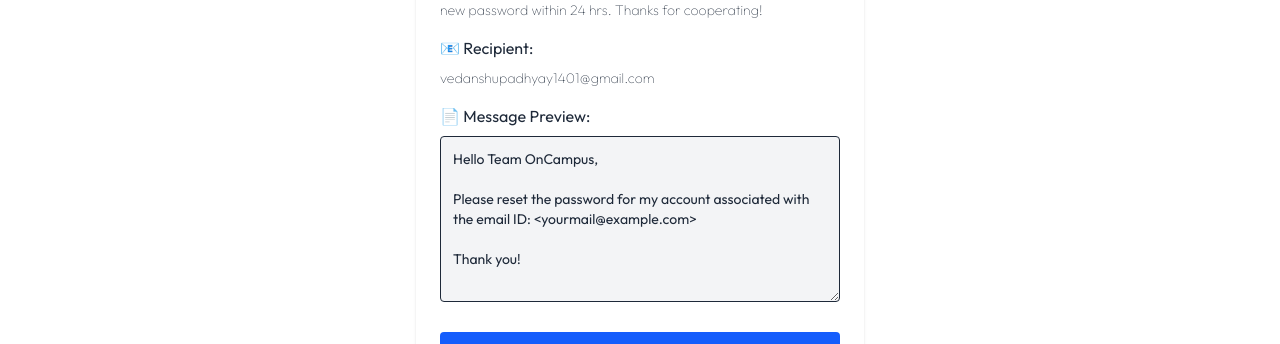
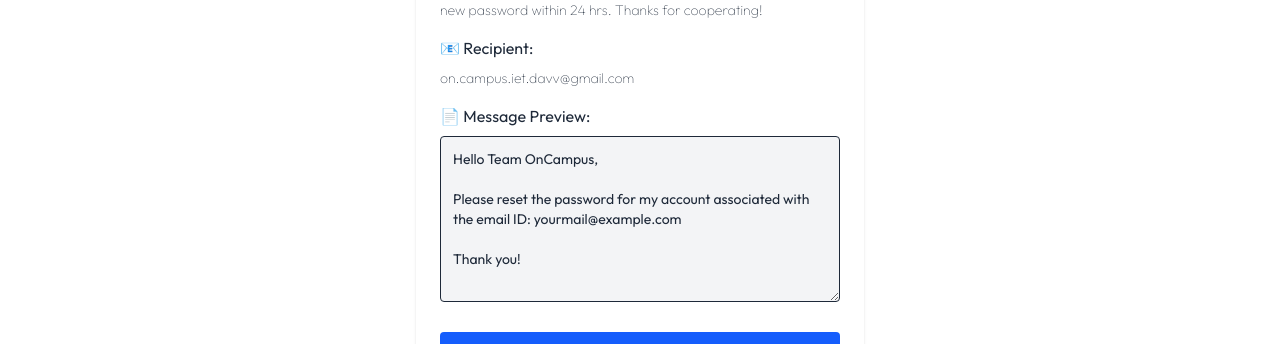
Before and after one commit to Vedanshh14/On-Campus_IET, a React (Vite) app in the folder frontend/: page /forgotPassword in a window 1280 px wide. Shown: the part 201-545 px from the top of the page. Built offline with nearby package versions, Linux system fonts and the light colour scheme; a web font is replaced by a local one.

Commit message:
Changes in forgotPassword route

```diff
--- a/frontend/src/pages/forgotPassword.jsx
+++ b/frontend/src/pages/forgotPassword.jsx
@@ -4,7 +4,7 @@
 
 export default function ForgotPassword() {
   const location = useLocation();
-  const mail = location.state?.email.trim() ||  "<yourmail@example.com>";
+  const mail = location.state?.email.trim() ||  "yourmail@example.com";
   const defaultMessage = `Hello Team OnCampus,
 
 Please reset the password for my account associated with the email ID: ${mail ? mail : "yourmail@example.com"}
@@ -12,7 +12,7 @@
 Thank you!`;
 
   const encodedBody = encodeURIComponent(defaultMessage);
-  const mailtoLink = `mailto:vedanshupadhyay1401@gmail.com?subject=Password Reset Request - OnCampus&body=${encodedBody}`;
+  const mailtoLink = `mailto:on.campus.iet.davv@gmail.com?subject=Password Reset Request - OnCampus&body=${encodedBody}`;
 
   return (
     <div className="max-w-md mx-auto mt-10 bg-white p-6 shadow rounded text-gray-800">
@@ -25,7 +25,7 @@
       </p>
 
       <p className="f mb-2">📧 Recipient:</p>
-      <p className="mb-4 text-sm font-thin">vedanshupadhyay1401@gmail.com</p>
+      <p className="mb-4 text-sm font-thin">on.campus.iet.davv@gmail.com</p>
 
       <p className=" mb-2">📄 Message Preview:</p>
       <textarea
```
